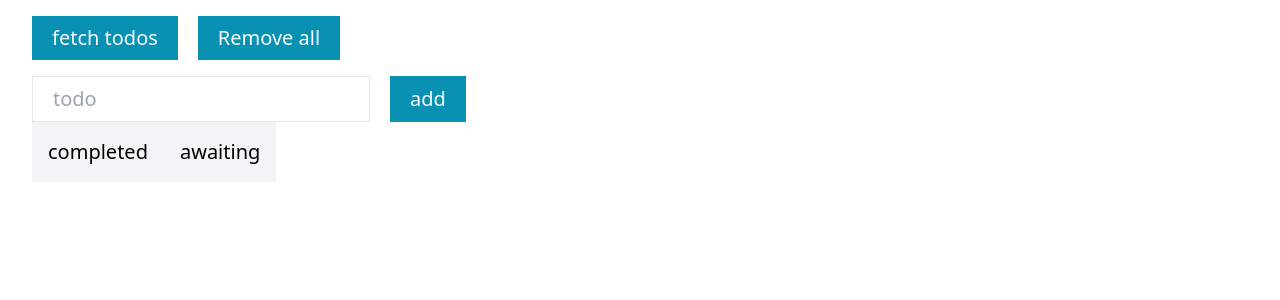
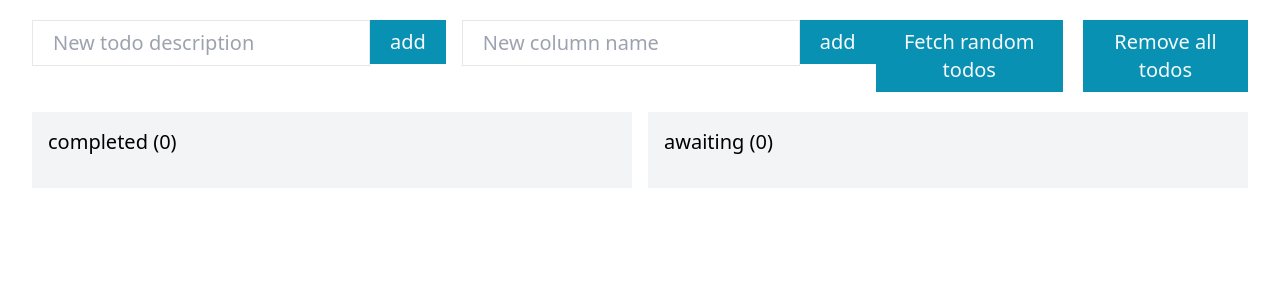
Before and after one commit to ExuCounter/tasks-board, a Next.js app: page / in a window 1280 px wide. Shown: the top 300 px of the page. Built offline with nearby package versions, Linux system fonts and the light colour scheme.

Commit message:
feat: add reduxtk query + refactoring

```diff
--- a/components/form/Input.tsx
+++ b/components/form/Input.tsx
@@ -11,11 +11,11 @@ export const Input = ({
   const [field, meta] = useField(name);
 
   return (
-    <>
+    <div className="mb-3">
       <InputComponent {...field} {...props} />
       {meta.touched && meta.error ? (
-        <div style={{ color: "red" }}>{meta.error}</div>
+        <div className="text-red-500 text-sm mt-1">{meta.error}</div>
       ) : null}
-    </>
+    </div>
   );
 };
--- a/package.json
+++ b/package.json
@@ -17,7 +17,8 @@
     "react-beautiful-dnd": "^13.1.1",
     "react-dom": "18.2.0",
     "react-redux": "^8.0.4",
-    "uuid": "^9.0.0"
+    "uuid": "^9.0.0",
+    "yup": "^0.32.11"
   },
   "devDependencies": {
     "@commitlint/cli": "^17.1.2",
--- a/pages/index.tsx
+++ b/pages/index.tsx
@@ -5,12 +5,23 @@ import { DragDropContext, Draggable, Droppable } from "react-beautiful-dnd";
 import { Formik, Form } from "formik";
 import { Button } from "components/ui-kit/index";
 import { Input } from "components/form/Input";
+import * as Yup from "yup";
+import { todosApi } from "store/todos/api";
+import classNames from "classnames";
+import { TodoType } from "store/todos/types";
 
 type InitialValues = {
   todo: string;
 };
 
-const CreateForm = () => {
+const CreateTodoSchema = Yup.object().shape({
+  todo: Yup.string()
+    .min(3, "too short todo!")
+    .max(200, "too long todo!")
+    .required("can't be blank!"),
+});
+
+const CreateTodoForm = () => {
   const dispatch = useAppDispatch();
 
   const initialValues: InitialValues = {
@@ -20,23 +31,22 @@ const CreateForm = () => {
   return (
     <Formik
       initialValues={initialValues}
-      validate={(values) => {
-        const errors = {} as any;
-        if (values.todo.length === 0) errors.todo = "name is empty";
-        return errors;
-      }}
-      onSubmit={(values) => {
+      validationSchema={CreateTodoSchema}
+      onSubmit={(values, { resetForm }) => {
         dispatch({ type: "todos/add", payload: { todo: values.todo } });
+        resetForm();
       }}
     >
       {() => {
         return (
           <Form>
             <div className="flex">
-              <div className="flex flex-col mr-5">
-                <Input name="todo" placeholder="todo" />
+              <div className="flex flex-col">
+                <Input name="todo" placeholder="New todo description" />
               </div>
+              <div>
                 <Button>add</Button>
+              </div>
             </div>
           </Form>
         );
@@ -45,68 +55,73 @@ const CreateForm = () => {
   );
 };
 
-const Root: NextPage = () => {
+const CreateColumnSchema = Yup.object().shape({
+  name: Yup.string()
+    .min(3, "too short column name!")
+    .max(15, "too long column name!")
+    .required("can't be blank!"),
+});
+
+const CreateColumnForm = () => {
   const dispatch = useAppDispatch();
-  const todos = useAppSelector(selectTodos);
 
-  const fetchTodos = async () => {
-    const res = await fetch("/api/todos");
-    const todos = await res.json();
-
-    if (todos) {
-      dispatch({
-        type: "todos/bulkAdd",
-        payload: todos,
-      });
-    }
+  const initialValues: { name: string } = {
+    name: "",
   };
 
   return (
-    <div className="px-8 text-xl">
-      <div className="my-4">
-        <Button onClick={() => fetchTodos()} className="mr-5">
-          fetch todos
-        </Button>
-        <Button onClick={() => dispatch({ type: "todos/removeAll" })}>
-          Remove all
-        </Button>
-      </div>
-      <CreateForm />
-      <DragDropContext
-        onDragEnd={(result) => {
-          if (result.destination) {
-            dispatch({
-              type: "todos/dragEnd",
-              payload: {
-                id: result.draggableId,
-                destination: result.destination,
-                source: result.source,
-              },
-            });
-          }
+    <Formik
+      initialValues={initialValues}
+      validationSchema={CreateColumnSchema}
+      onSubmit={(values, { resetForm }) => {
+        dispatch({ type: "todos/addColumn", payload: { name: values.name } });
+        resetForm();
       }}
     >
+      {() => {
+        return (
+          <Form>
             <div className="flex">
-          {Object.keys(todos).map((column, idx) => (
-            <div className="flex flex-col" key={idx}>
-              <div className="bg-gray-100 py-4 px-4">{column}</div>
-              <Droppable droppableId={column}>
+              <div className="flex flex-col">
+                <Input name="name" placeholder="New column name" />
+              </div>
+              <div>
+                <Button>add</Button>
+              </div>
+            </div>
+          </Form>
+        );
+      }}
+    </Formik>
+  );
+};
+
+const TodoColumn = ({ name, todos }: { name: string; todos: TodoType[] }) => {
+  const dispatch = useAppDispatch();
+
+  return (
+    <div className="flex flex-col w-[100%] bg-gray-100">
+      <div className="py-4 px-4">{`${name} (${todos.length})`}</div>
+      <Droppable droppableId={name}>
         {(provided) => (
-                  <div ref={provided.innerRef} {...provided.droppableProps}>
-                    {todos[column].map((todo, idx) => (
-                      <Draggable
-                        draggableId={todo.id}
-                        key={todo.id}
-                        index={idx}
+          <div
+            ref={provided.innerRef}
+            {...provided.droppableProps}
+            className="m-2"
           >
-                        {(provided) => {
+            {todos.map((todo, idx) => (
+              <Draggable draggableId={todo.id} key={todo.id} index={idx}>
+                {(provided, snapshot) => {
                   return (
                     <div
                       key={todo.id}
                       ref={provided.innerRef}
                       {...provided.draggableProps}
                       {...provided.dragHandleProps}
-                              className="flex justify-between items-center mb-4 bg-white"
+                      className={classNames(
+                        "flex justify-between items-center mb-4 bg-white transition-colors",
+                        { "bg-cyan-50": snapshot.isDragging }
+                      )}
                     >
                       <div className="px-3">{todo.todo}</div>
                       <Button
@@ -124,10 +139,62 @@ const Root: NextPage = () => {
                 }}
               </Draggable>
             ))}
+            {provided.placeholder}
           </div>
         )}
       </Droppable>
     </div>
+  );
+};
+
+const Root: NextPage = () => {
+  const dispatch = useAppDispatch();
+  const todos = useAppSelector(selectTodos);
+
+  const fetchTodos = async () => {
+    const { data } = await dispatch(todosApi.endpoints.getTodos.initiate(null));
+
+    if (data) {
+      dispatch({
+        type: "todos/bulkAdd",
+        payload: data,
+      });
+    }
+  };
+
+  return (
+    <div className="px-8 text-xl">
+      <div className="flex items-start justify-between my-5">
+        <div className="flex gap-4">
+          <CreateTodoForm />
+          <CreateColumnForm />
+        </div>
+        <div className="flex">
+          <Button onClick={() => fetchTodos()} className="mr-5">
+            Fetch random todos
+          </Button>
+          <Button onClick={() => dispatch({ type: "todos/removeAll" })}>
+            Remove all todos
+          </Button>
+        </div>
+      </div>
+      <DragDropContext
+        onDragEnd={(result) => {
+          if (result.destination) {
+            dispatch({
+              type: "todos/dragEnd",
+              payload: {
+                id: result.draggableId,
+                destination: result.destination,
+                source: result.source,
+              },
+            });
+          }
+        }}
+      >
+        <div className="flex gap-4 mt-4">
+          {Object.keys(todos).map((column, idx) => (
+            <TodoColumn name={column} todos={todos[column]} key={idx} />
           ))}
         </div>
       </DragDropContext>
--- a/store/index.ts
+++ b/store/index.ts
@@ -2,10 +2,12 @@ import { configureStore } from "@reduxjs/toolkit";
 import { useDispatch, useSelector } from "react-redux";
 import type { TypedUseSelectorHook } from "react-redux";
 import { todosSlice } from "store/todos/slice";
+import { todosApi } from "store/todos/api";
 
 export const store = configureStore({
   reducer: {
     [todosSlice.name]: todosSlice.reducer,
+    [todosApi.reducerPath]: todosApi.reducer,
   },
 });
 
--- /dev/null
+++ b/store/todos/api.ts
@@ -0,0 +1,14 @@
+import { createApi, fetchBaseQuery } from "@reduxjs/toolkit/query/react";
+import type { TodoType } from "./types";
+
+export const todosApi = createApi({
+  reducerPath: "pokemonApi",
+  baseQuery: fetchBaseQuery({ baseUrl: "/api" }),
+  endpoints: (builder) => ({
+    getTodos: builder.query<TodoType[], null>({
+      query: () => `todos`,
+    }),
+  }),
+});
+
+export const { useGetTodosQuery } = todosApi;
--- a/store/todos/slice.ts
+++ b/store/todos/slice.ts
@@ -9,7 +9,7 @@ const initialState: State = {
   awaiting: [],
 };
 
-type ColumnType = keyof State;
+export type ColumnType = keyof State;
 
 export const todosSlice = createSlice({
   name: "todos",
```
Also changed, not shown: 1 other file (tests, documents, lock files or other folders). Lines whose indentation alone changed are shown as unchanged.
